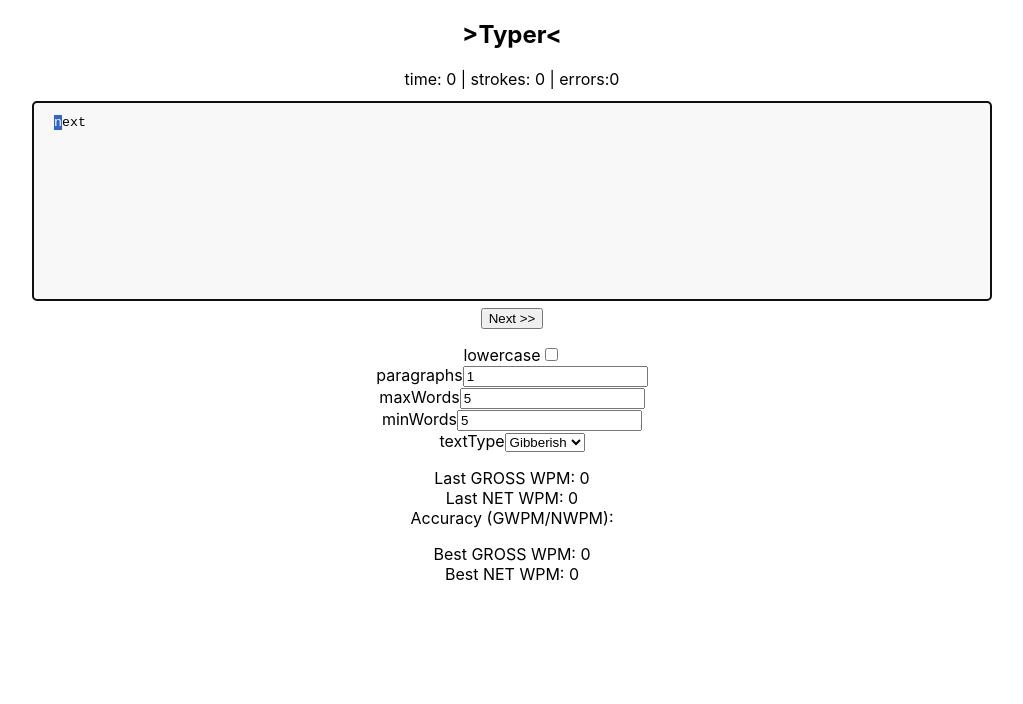
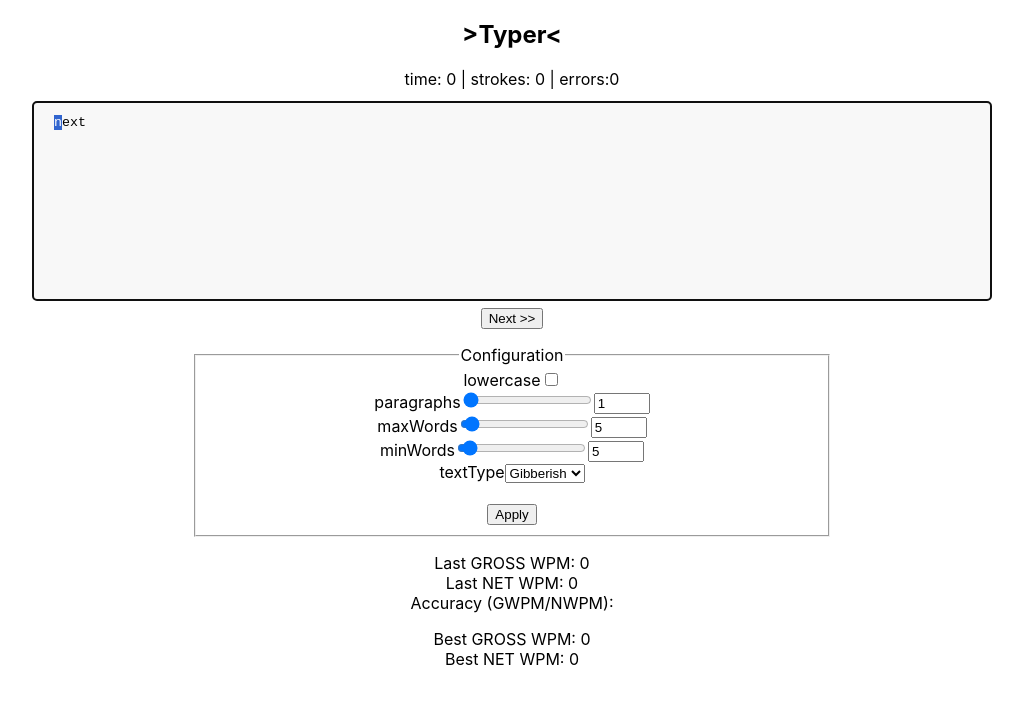
Before and after one commit to fjrois/typer, a React (Create React App) app: page / in a window 1280 px wide. Shown: the top 704 px of the page, without its empty margins (128-1151 px from the left). Built offline with nearby package versions, Linux system fonts and the light colour scheme.

Commit message:
Added sliders to configuration

```diff
--- a/src/components/TyperConfig.js
+++ b/src/components/TyperConfig.js
@@ -24,7 +24,10 @@ function TyperConfig(props) {
   return (
     <>
       <div className="typer-config-panel">
-        <div>
+        <form>
+          <fieldset>
+            <legend>Configuration</legend>
+
             <label htmlFor="lowercase">lowercase</label>
             <input
               type="checkbox"
@@ -32,41 +35,93 @@ function TyperConfig(props) {
               value={lowercase}
               onChange={handleOnChange}
             />
-        </div>
-        <div>
+            <br />
             <label htmlFor="paragraphs">paragraphs</label>
+            <input
+              type="range"
+              name="numberOfParagraphs"
+              value={numberOfParagraphs}
+              onChange={handleOnChange}
+              min="1"
+              max="20"
+            />
             <input
               type="number"
               name="numberOfParagraphs"
               value={numberOfParagraphs}
               onChange={handleOnChange}
+              min="1"
+              max="20"
             />
-        </div>
-        <div>
-          <label htmlFor="maxWords">maxWords</label>
+            <br />
+
+            {/* <label htmlFor="maxWords">maxWords</label>
             <input
               type="number"
               name="maxWords"
               value={maxWords}
               onChange={handleOnChange}
             />
-        </div>
-        <div>
-          <label htmlFor="minWords">minWords</label>
+            <br /> */}
+
+            <label htmlFor="maxWords">maxWords</label>
+            <input
+              type="range"
+              name="maxWords"
+              value={maxWords}
+              onChange={handleOnChange}
+              min="1"
+              max="99"
+            />
+            <input
+              type="number"
+              name="maxWords"
+              value={maxWords}
+              onChange={handleOnChange}
+              min="1"
+              max="99"
+            />
+            <br />
+
+            {/* <label htmlFor="minWords">minWords</label>
             <input
               type="number"
               name="minWords"
               value={minWords}
               onChange={handleOnChange}
             />
-        </div>
-        <div>
+            <br /> */}
+
+            <label htmlFor="minWords">minWords</label>
+            <input
+              type="range"
+              name="minWords"
+              value={minWords}
+              onChange={handleOnChange}
+              min="1"
+              max="99"
+            />
+            <input
+              type="number"
+              name="minWords"
+              value={minWords}
+              onChange={handleOnChange}
+              min="1"
+              max="99"
+            />
+            <br />
+
             <label htmlFor="textType">textType</label>
             <select name="textType" value={textType} onChange={handleOnChange}>
               <option value="gibberish">Gibberish</option>
               <option value="lorem">Lorem</option>
             </select>
-        </div>
+            <br />
+            <br />
+
+            <button type="submit">Apply</button>
+          </fieldset>
+        </form>
       </div>
     </>
   );
```
Lines whose indentation alone changed are shown as unchanged.
